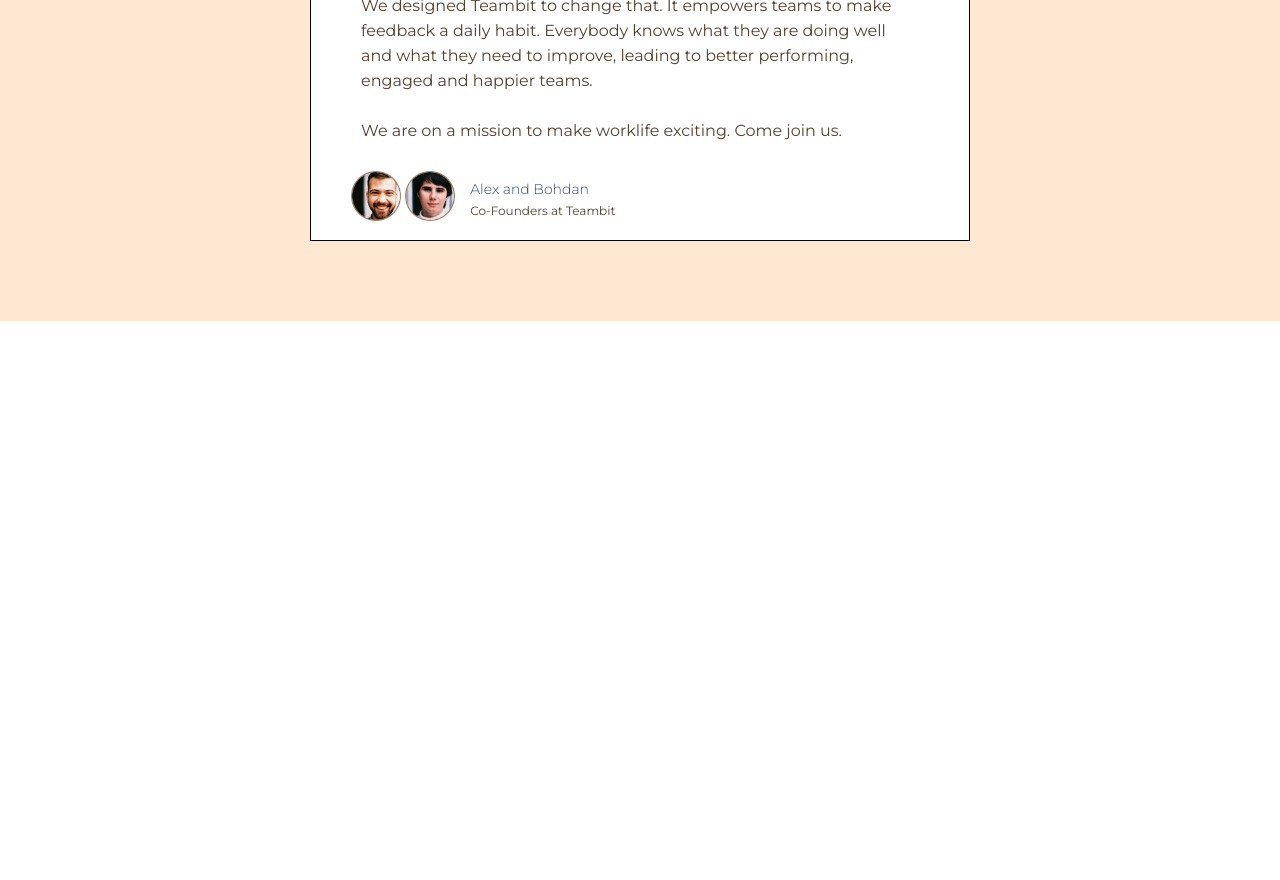
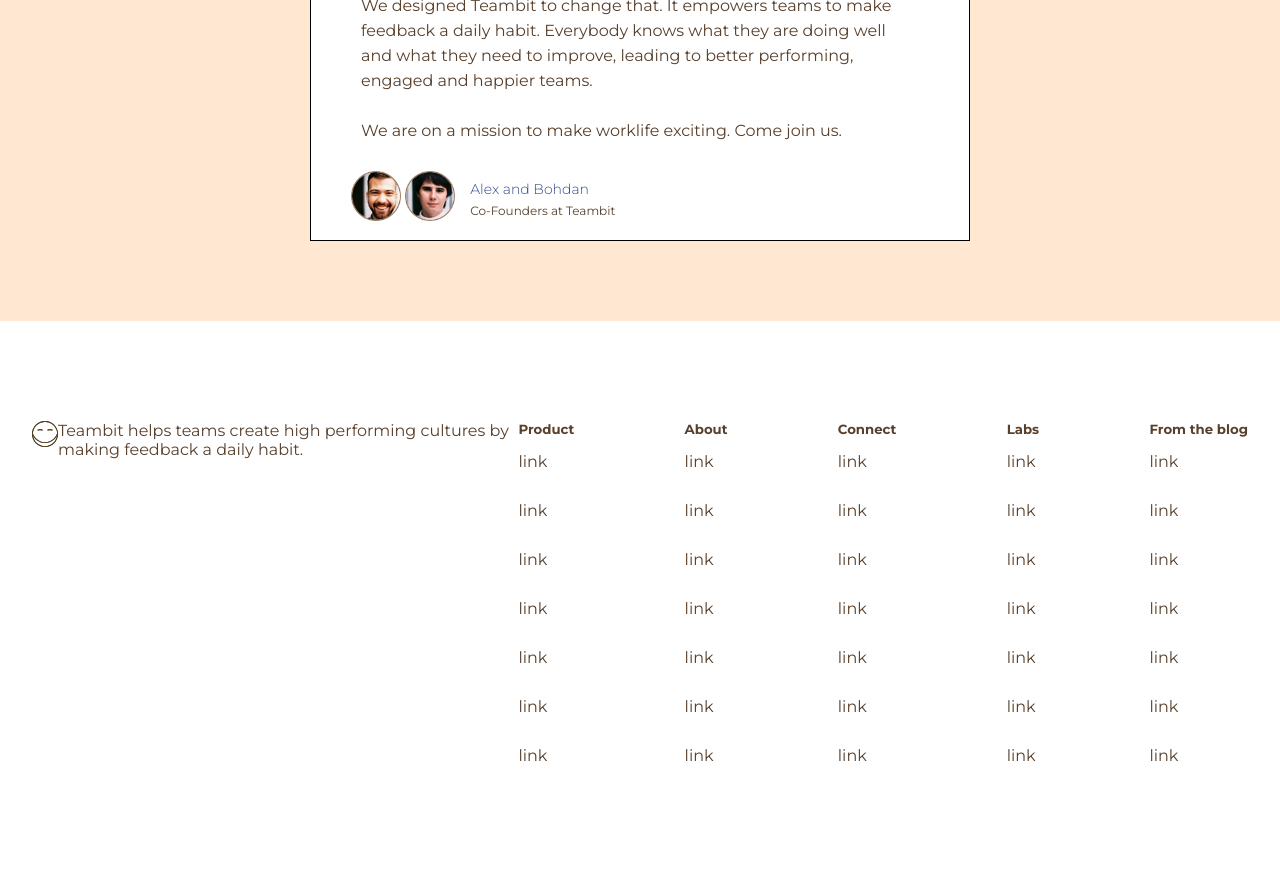
Before and after one commit to FdrDev/apachesmixsass-teambit, a website: page index.html in a window 1280 px wide. Shown: the part 6041-6921 px from the top of the page. Before the commit the page ends 6362 px from the top, so only its background shows below. Drawn offline with Linux system fonts and the light colour scheme.

Commit message:
Add footer

```diff
--- a/index.html
+++ b/index.html
@@ -239,6 +239,80 @@
     </section>
     <!-- /MAIN CONTENT -->
 
-    <footer></footer>
+    <footer>
+      <div class="container95 footerCont">
+          <div class="footerLogo">
+            <div class="imgLogo"><img src="img/logo-small.svg" alt=""></div>
+            <div class="footerTextLogo">Teambit helps teams create high performing cultures by making feedback a daily habit.</div>
+          </div>
+          <div class="footerLink">
+            <div class="linkContainer">
+              <h5>Product</h5>
+              <ul>
+                <li>link</li>
+                <li>link</li>
+                <li>link</li>
+                <li>link</li>
+                <li>link</li>
+                <li>link</li>
+                <li>link</li>
+              </ul>
+            </div>
+            <div class="linkContainer">
+              <h5>About</h5>
+              <ul>
+                <li>link</li>
+                <li>link</li>
+                <li>link</li>
+                <li>link</li>
+                <li>link</li>
+                <li>link</li>
+                <li>link</li>
+              </ul>
+            </div>
+            <div class="linkContainer">
+              <h5>Connect</h5>
+              <ul>
+                <li>link</li>
+                <li>link</li>
+                <li>link</li>
+                <li>link</li>
+                <li>link</li>
+                <li>link</li>
+                <li>link</li>
+              </ul>
+
+            </div>
+            <div class="linkContainer">
+              <h5>Labs</h5>
+              <ul>
+                <li>link</li>
+                <li>link</li>
+                <li>link</li>
+                <li>link</li>
+                <li>link</li>
+                <li>link</li>
+                <li>link</li>
+              </ul>
+
+            </div>
+            <div class="linkContainer">
+              <h5>From the blog</h5>
+              <ul>
+                <li>link</li>
+                <li>link</li>
+                <li>link</li>
+                <li>link</li>
+                <li>link</li>
+                <li>link</li>
+                <li>link</li>
+              </ul>
+
+            </div>
+
+          </div>
+      </div>
+
+    </footer>
   </body>
 </html>
--- a/src/footer.scss
+++ b/src/footer.scss
@@ -0,0 +1,22 @@
+.footerCont{
+  display: flex;
+  padding: 100px 0;
+
+  ul{
+    list-style-type: none;
+    li{
+      padding: 15px 0;
+    }
+  }
+
+  .footerLogo{
+    width: 40%;
+    display: flex;
+  }
+
+  .footerLink{
+    width: 60%;
+    display: flex;
+    justify-content: space-between;
+  }
+}
```
Also changed, not shown: dist/css/style.css.
